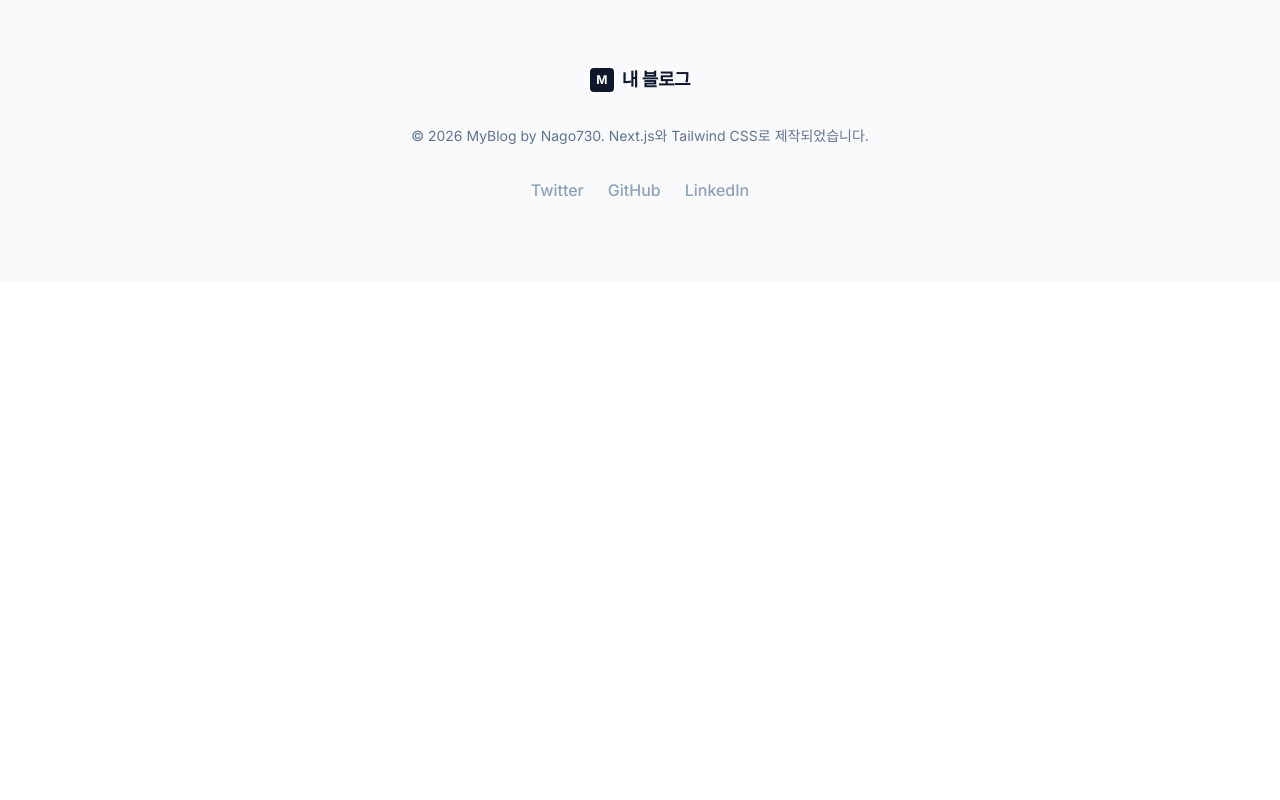
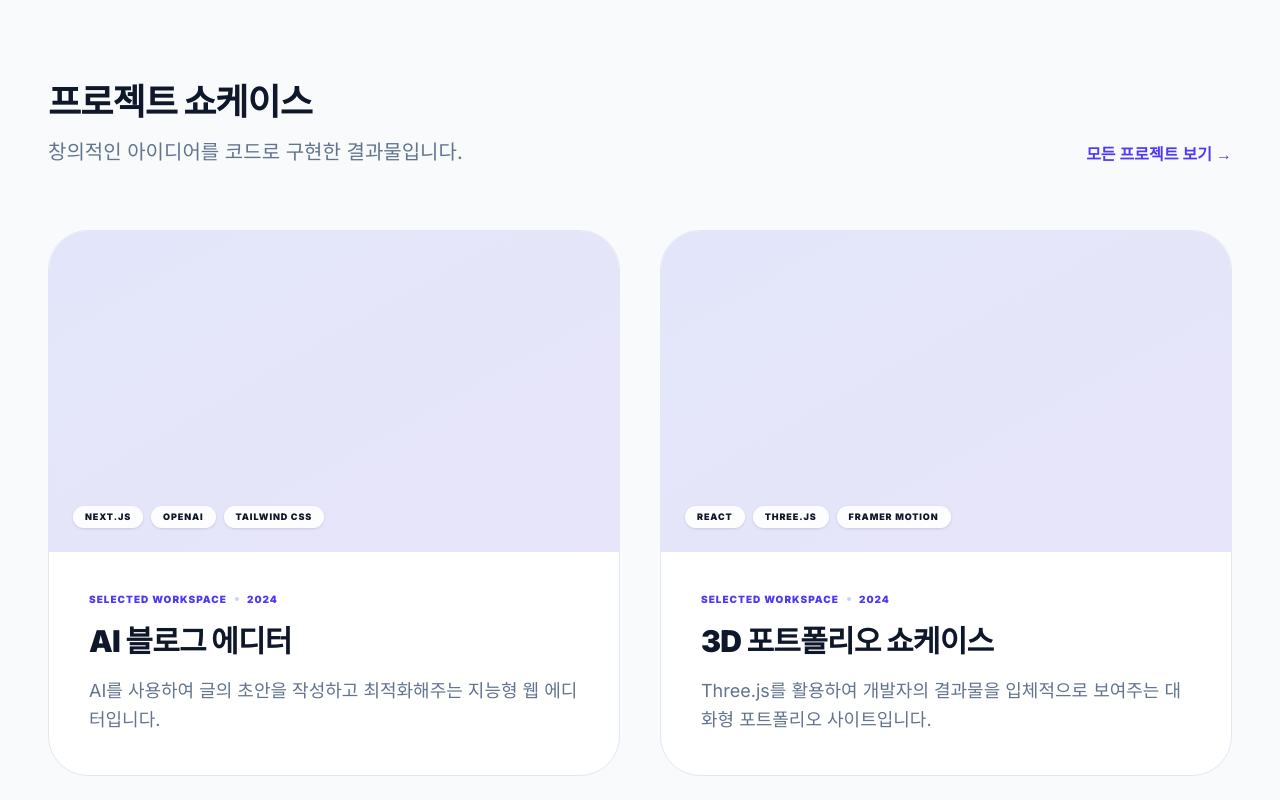
Before and after one commit to Nago730/my-blog, a Next.js app: page / in a window 1280 px wide. Shown: the part 1320-2120 px from the top of the page. Before the commit the page ends 1602 px from the top, so only its background shows below. Built offline with nearby package versions, Linux system fonts and the light colour scheme; no server answers.

Commit message:
feat: 메인페이지 프로젝트 쇼케이스 섹션 구현

```diff
--- a/src/app/page.tsx
+++ b/src/app/page.tsx
@@ -1,8 +1,18 @@
 import { mockPosts } from "../data/posts";
+import { mockProjects } from "../data/projects";
 import Link from "next/link";
+import { adminDb } from "@/lib/firebase-admin";
 
-export default function Home() {
-  const featuredPosts = mockPosts.slice(0, 3);
+async function getHomeData() {
+  // DB 데이터 대신 mock 데이터를 강제로 사용하도록 설정
+  return {
+    posts: mockPosts.slice(0, 3),
+    projects: mockProjects.filter(p => p.featured).slice(0, 2)
+  };
+}
+
+export default async function Home() {
+  const { posts, projects } = await getHomeData();
 
   return (
     <div className="min-h-screen bg-slate-50 text-slate-900 selection:bg-indigo-100">
@@ -43,10 +53,11 @@ export default function Home() {
           </div>
 
           <div className="grid grid-cols-1 md:grid-cols-2 lg:grid-cols-3 gap-8">
-            {featuredPosts.map((post) => (
+            {posts.map((post) => (
               <Link href={`/articles/${post.id}`} key={post.id} className="group cursor-pointer block text-slate-900 no-underline">
                 <div className="relative aspect-[16/10] overflow-hidden rounded-3xl bg-slate-100 mb-6 transition-transform transform group-hover:-translate-y-2">
                   <div className="absolute inset-0 bg-gradient-to-br from-indigo-500/20 to-violet-500/20" />
+                  {post.image && <img src={post.image} alt={post.title} className="w-full h-full object-cover" />}
                   <div className="absolute bottom-4 left-4">
                     <span className="px-3 py-1 bg-white/90 backdrop-blur-sm text-slate-900 text-xs font-bold rounded-full">
                       {post.category}
@@ -64,6 +75,55 @@ export default function Home() {
                 <p className="text-slate-500 line-clamp-2">
                   {post.description}
                 </p>
+              </Link>
+            ))}
+          </div>
+        </div>
+      </section>
+
+      {/* Featured Projects */}
+      <section className="py-24 bg-slate-50 border-t border-slate-100">
+        <div className="max-w-7xl mx-auto px-6 lg:px-12">
+          <div className="flex flex-col md:flex-row justify-between items-end mb-16 gap-6">
+            <div className="space-y-4">
+              <h2 className="text-4xl font-black text-slate-900 tracking-tight">프로젝트 쇼케이스</h2>
+              <p className="text-xl text-slate-500 max-w-xl">창의적인 아이디어를 코드로 구현한 결과물입니다.</p>
+            </div>
+            <Link href="/projects" className="text-indigo-600 font-semibold hover:underline decoration-2 underline-offset-4">
+              모든 프로젝트 보기 →
+            </Link>
+          </div>
+
+          <div className="grid grid-cols-1 md:grid-cols-2 gap-10">
+            {projects.slice(0, 2).map((project) => (
+              <Link href={`/projects/${project.id}`} key={project.id} className="group bg-white border border-slate-200 rounded-[2.5rem] overflow-hidden transition-all duration-500 hover:-translate-y-2 hover:shadow-2xl hover:shadow-indigo-100/50 block">
+                <div className="aspect-[16/9] overflow-hidden relative bg-slate-100">
+                  {project.image ? (
+                    <img src={project.image} alt={project.title} className="w-full h-full object-cover" />
+                  ) : (
+                    <div className="absolute inset-0 bg-gradient-to-br from-indigo-500/10 to-violet-500/10" />
+                  )}
+                  <div className="absolute bottom-6 left-6 flex flex-wrap gap-2">
+                    {project.tags?.slice(0, 3).map((tag: string) => (
+                      <span key={tag} className="px-3 py-1 bg-white/90 backdrop-blur-sm text-slate-900 text-[9px] font-black uppercase tracking-widest rounded-full shadow-sm">
+                        {tag}
+                      </span>
+                    ))}
+                  </div>
+                </div>
+                <div className="p-10">
+                  <div className="flex items-center space-x-2 text-indigo-600 text-[10px] font-black uppercase tracking-widest mb-4">
+                    <span>Selected Workspace</span>
+                    <span className="w-1 h-1 bg-indigo-200 rounded-full"></span>
+                    <span>2024</span>
+                  </div>
+                  <h3 className="text-3xl font-black text-slate-900 group-hover:text-indigo-600 transition-colors mb-4 uppercase tracking-tight leading-tight">
+                    {project.title}
+                  </h3>
+                  <p className="text-slate-500 leading-relaxed text-lg line-clamp-2">
+                    {project.description}
+                  </p>
+                </div>
               </Link>
             ))}
           </div>
```
